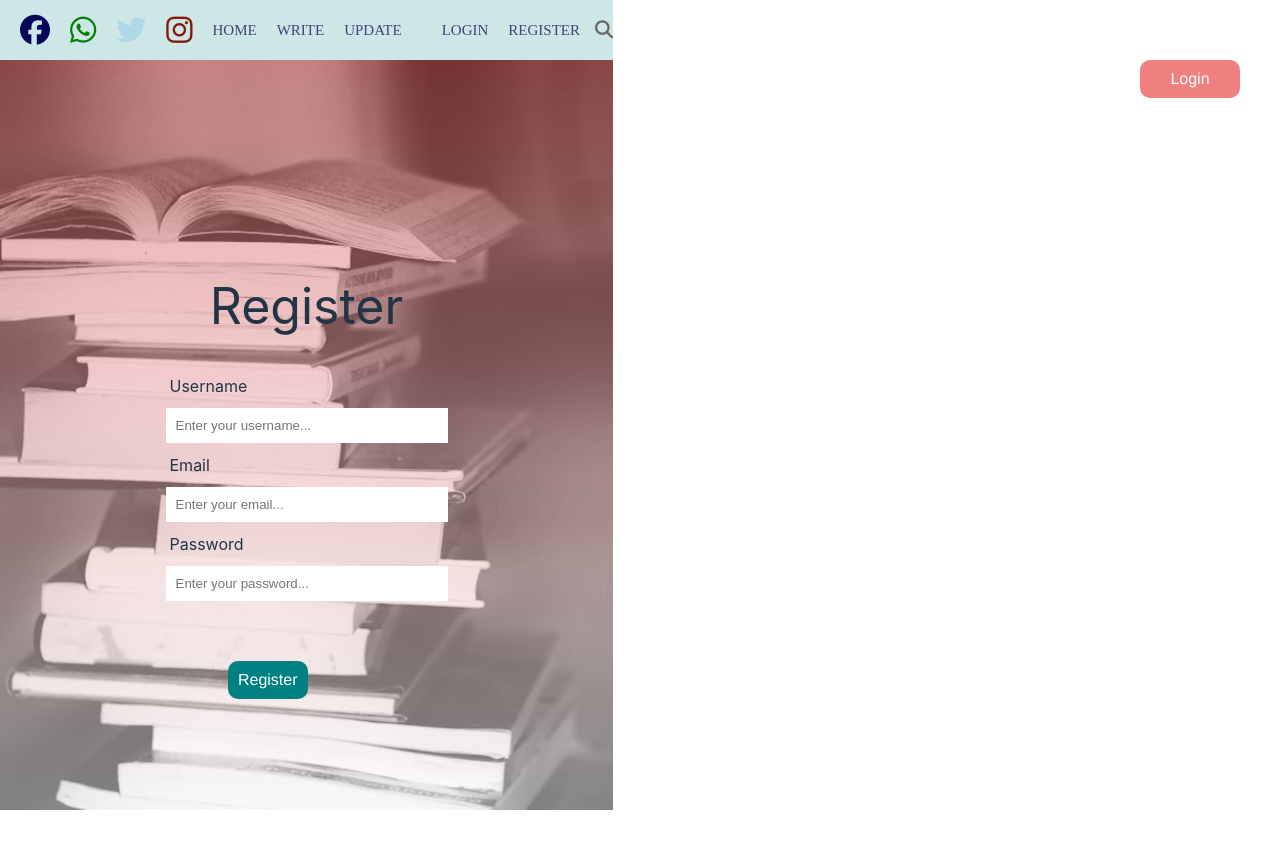
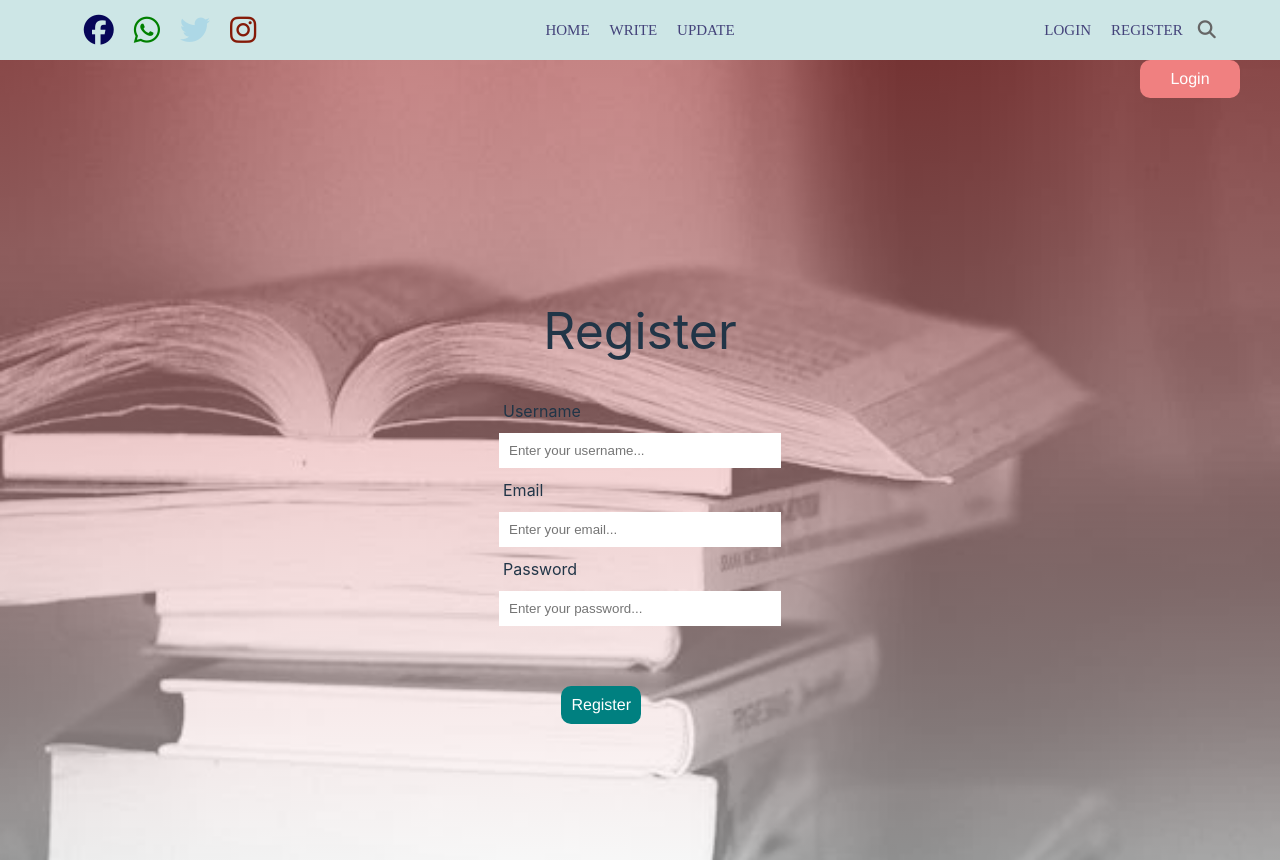
Before and after one commit to EngrHenry111/CapstoneProjectClient, a React (Vite) app: page /register in a window 1280 px wide. Before the commit the page ends 810 px from the top, so only its background shows below. Built offline with nearby package versions, Linux system fonts and the light colour scheme.

Commit message:
register and login page correction

```diff
--- a/src/component/post/post.css
+++ b/src/component/post/post.css
@@ -9,7 +9,6 @@
 }
 
 .postImg{
-
     width: 80%;
     height: 200px;
     object-fit: cover;
--- a/src/pages/login/login.css
+++ b/src/pages/login/login.css
@@ -2,14 +2,15 @@
 
 
 .login{
-    height: calc(100vh - 20px);
-    /* width: 100%;
-    height: 100%; */
+    /* height: calc(100vh - 10px); */
+ width: 100vw;
+ height: 100vh;
+
     display: flex;
     flex-direction: column;
     justify-content: center;
     align-items: center;
-    background: linear-gradient(rgba(255,255, 255,0.5) ,rgba(255,255, 255,0.5)), url(/public/images/book.avif);
+    background: linear-gradient(rgba(255,255, 255,0.5) ,rgba(255,255, 255,0.5)), url(../images/book.avif);
     background-size: cover;
 }
 
--- a/src/pages/register/register.css
+++ b/src/pages/register/register.css
@@ -1,5 +1,7 @@
 .register{
-    height: calc(100vh - 50px);
+  width: 100vw;
+  height: 100vh;
+    /* height: calc(100vh - 50px); */
     display: flex;
     flex-direction: column;
     justify-content: center;
```
